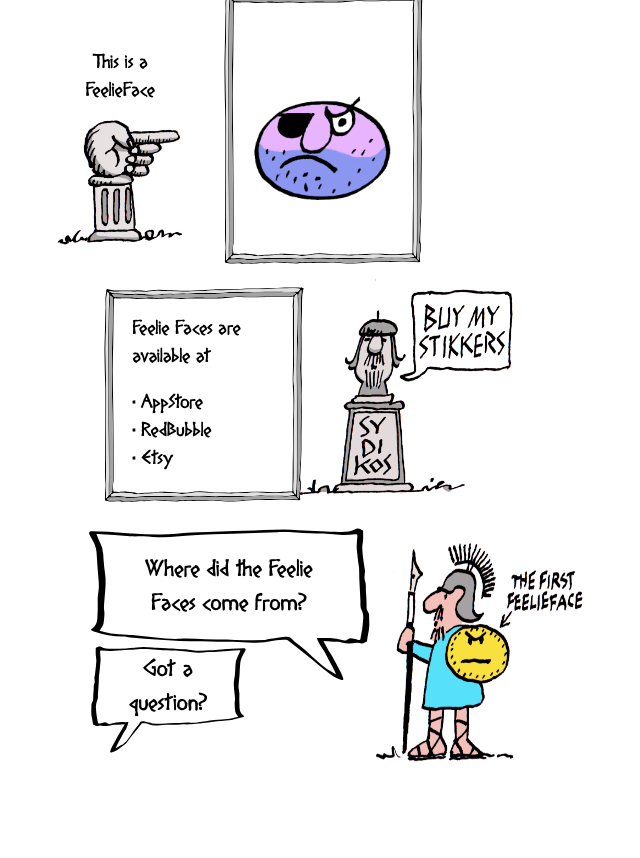
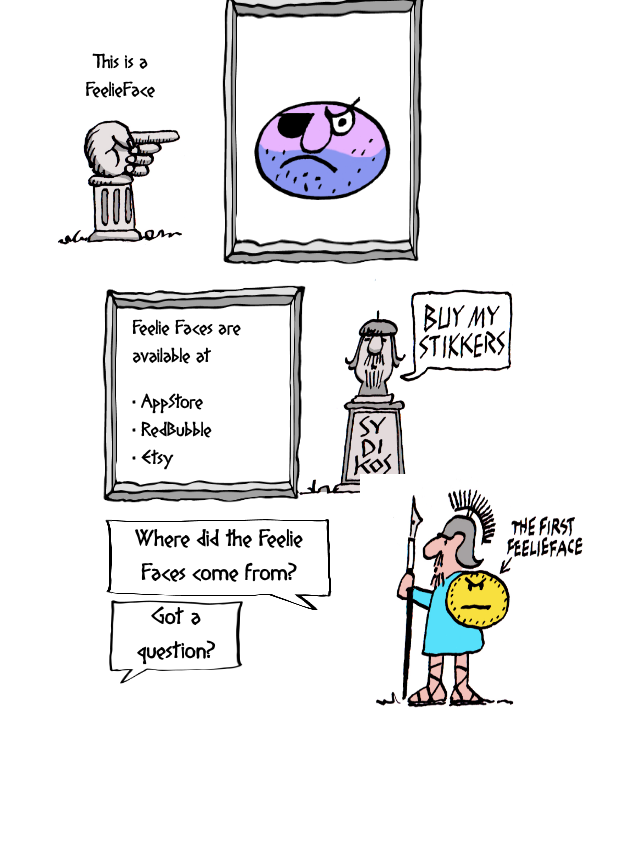
Before and after one commit to paddlefish/feeliefaces_web, a plain HTML site: page index.html in a window 1280 px wide. Shown: the part 440-1298 px from the top of the page, without its empty margins (376-1016 px from the left). After the commit the page ends 1244 px from the top, so only its background shows below. Drawn offline with Linux system fonts and the light colour scheme.

Commit message:
Use PNG for image border -- better compatibility on Safari for iOS 9

```diff
--- a/css/feelie-faces.css
+++ b/css/feelie-faces.css
@@ -67,23 +67,23 @@ h2.speech-bubble {
   font-weight: normal;
 }
 .speech-bubble {
-  border-image-source: url(../img/speechbubble-01.svg);
-  border-image-slice: fill 65;
-  border-image-width: 70px;
-  border-image-outset: 35px;
-  padding: 30px;
-  margin-bottom: -10;
+  border-image-source: url(../img/speechbubble-01.png);
+  border-image-slice: fill 120;
+  border-image-width: 20px;
+  border-image-outset: 20px;
+  padding: 0px;
+  margin-bottom: 0;
   border-image-repeat: stretch;
   text-align: center;
 }
 .mirrored-speech-bubble {
-  border-image-source: url(../img/speechbubble_mirror-01.svg);
+  border-image-source: url(../img/speechbubble_mirror-01.png);
 }
 .skinny-speech-bubble {
-  border-image-width: 58px;
-  border-image-outset: 24px;
-  padding: 12px;
-  border-image-slice: fill 45;
+  border-image-width: 15px;
+  border-image-outset: 15px;
+  padding: 0px;
+  border-image-slice: fill 100;
 }
 .easel {
   position: relative;
@@ -175,9 +175,9 @@ h2.speech-bubble {
   margin: -125px;
 }
 .stone-border {
-  border-image-source: url(../img/frame-01.svg);
+  border-image-source: url(../img/frame-01.png);
   border-image-slice: fill 25;
-  border-image-width: 25px;
+  border-image-width: 10px;
   border-image-outset: 0;
   padding: 30;
   border-image-repeat: stretch;
@@ -306,7 +306,7 @@ p {
 }
 @media all and (min-width: 375px) {
   .speech-bubble {
-    margin: -10;
+    margin: 10;
   }
   * {
     zoom: 1;
```
Also changed, not shown: img/frame-01.png (added), img/speechbubble-01.png (added), img/speechbubble_mirror-01.png (added).
